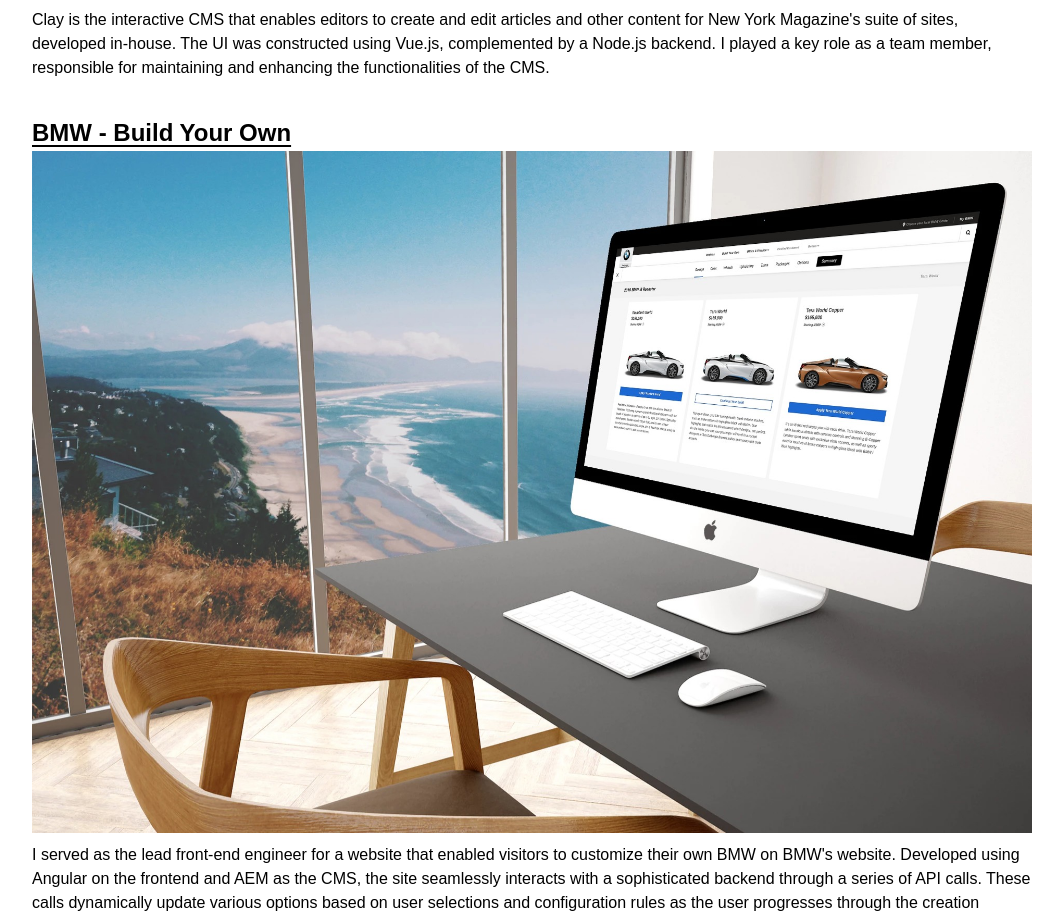
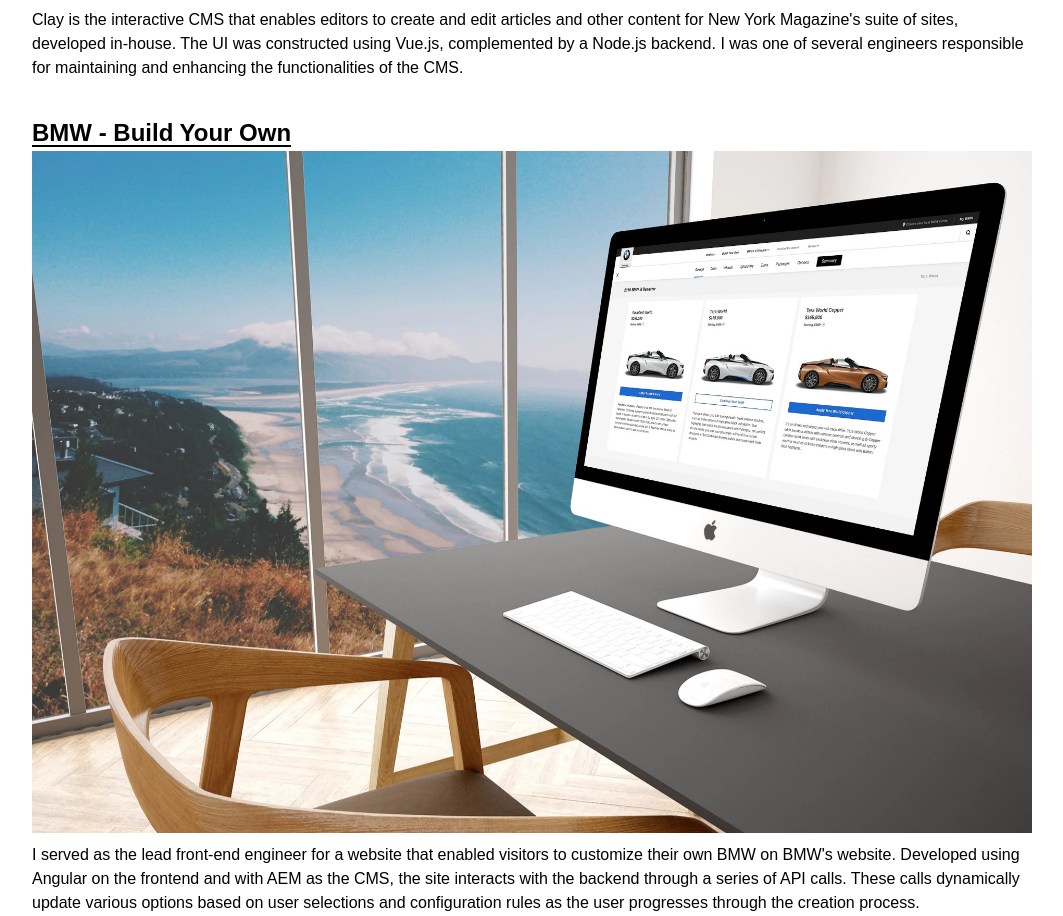
Before and after one commit to scottnash/scottnash.codes, a Next.js app: page / in a window 1280 px wide. Shown: the part 1881-2797 px from the top of the page, without its empty margins (193-1256 px from the left). Built offline with nearby package versions, Linux system fonts and the light colour scheme.

Commit message:
updating copy

```diff
--- a/src/app/page.js
+++ b/src/app/page.js
@@ -38,8 +38,8 @@ export default function Home() {
       </aside>
       <div className="flex flex-col sm:ml-[200px]">
         <h1 className="text-[32px] font-bold mt-[25px] mx-[25px]">Hello!👋</h1>
-        <p className="mx-[25px] mb-[25px]">I am a senior Front-End Engineer, experienced with React, React Native, and many other frameworks, packages, and vanilla JavaScript. Proficient in the art of crafting dynamic and responsive user interfaces and with a robust command over React and its Native counterpart, I excel in building seamless, cross-platform applications that bridge the gap between web and mobile environments. My expertise lies in leveraging React's component-based architecture to create scalable and maintainable code, ensuring optimal performance across various platforms. Whether it's developing interactive web applications or native mobile solutions, my skills encompass a deep understanding of JavaScript, state management, and UI/UX principles. I thrive in collaborative environments, tackling challenges with a pragmatic approach to deliver intuitive and visually appealing user experiences.</p>
-        <p className="mx-[25px] mb-[25px]">The following are just some of the many projects I have worked on over the years.</p>
+        <p className="mx-[25px] mb-[25px]">I have many years experience as a senior Front-End Engineer, experienced with React, React Native, and many other frameworks, packages, as well as just working in vanilla JavaScript. I have worked on high profile projects as part of a large team, as well as smaller projects entirely on my own. Although my expertise lies most strongly on front-end development, I have experience on all aspects of web and mobile development, including design, UI/UX, analytics, working with APIs of a wide variety of flavors, databases, the construction of custom Content Management Systems, and just about every other aspect of taking a website or a mobile app from conception to production. I enjoy working both independently as well as part of a larger team where there is an opportunity to share knowledge and learn from others. I have never been on a team or a job where someone regretted my being there.</p>
+        <p className="mx-[25px] mb-[25px]">Below is just a partial list of the many projects I have worked on over my career.</p>
         {ProjectData.map((project, index) => {
           return (
             <div key={index} className="mt-0 mb-[25px] mx-[25px] max-w-[1000px]">
--- a/src/app/projectdata.js
+++ b/src/app/projectdata.js
@@ -10,14 +10,14 @@ const projectData = [
   },
   {
     title: 'Clay CMS',
-    description: 'Clay is the interactive CMS that enables editors to create and edit articles and other content for New York Magazine\'s suite of sites, developed in-house. The UI was constructed using Vue.js, complemented by a Node.js backend. I played a key role as a team member, responsible for maintaining and enhancing the functionalities of the CMS.',
+    description: 'Clay is the interactive CMS that enables editors to create and edit articles and other content for New York Magazine\'s suite of sites, developed in-house. The UI was constructed using Vue.js, complemented by a Node.js backend. I was one of several engineers responsible for maintaining and enhancing the functionalities of the CMS.',
     url: 'https://clay.nymag.com/',
     desktopImage: 'clay-desktop.gif',
     active: true
   },
   {
     title: 'BMW - Build Your Own',
-    description: 'I served as the lead front-end engineer for a website that enabled visitors to customize their own BMW on BMW\'s website. Developed using Angular on the frontend and AEM as the CMS, the site seamlessly interacts with a sophisticated backend through a series of API calls. These calls dynamically update various options based on user selections and configuration rules as the user progresses through the creation process.',
+    description: 'I served as the lead front-end engineer for a website that enabled visitors to customize their own BMW on BMW\'s website. Developed using Angular on the frontend and with AEM as the CMS, the site interacts with the backend through a series of API calls. These calls dynamically update various options based on user selections and configuration rules as the user progresses through the creation process.',
     url: 'https://www.bmwusa.com/byo',
     mobileImage: 'bmw-mobile.jpg',
     desktopImage: 'bmw-desktop.jpg',
@@ -47,14 +47,14 @@ const projectData = [
   },
   {
     title: 'DateTracker',
-    description: 'After searching for a date-tracking app and seeeing what was available, I decided to create my own using React Native. As the sole architect, designer, and engineer, I crafted DateTracker for both iOS and Android. This versatile app lets you count down to or track days since specific events or habits, manually or by importing from your calendar. For quick access, you can add the most important date as widget on your home screen.',
+    description: 'This is an app I constructed for my own personal use when I saw what was available in the app store and decided I could build something better than what was available. It\s a simple app that enables users to countdown or countup from important dates and display the most important date in a widget on their device. The app is built using React Native and Redux, and is available for both iOS and Android.',
     url: 'https://apps.apple.com/us/app/datetracker/id6466183057',
     desktopImage: 'daytracker-mobile.png',
     active: true
   },
   {
     title: 'Three Movie Buffs',
-    description: 'I single-handedly engineered a movie review website using a custom PHP/MYSQL CMS. Contributing one-third of the movie reviews, I was also an active member of the New York Film Critics Online society, attending press screenings and conducting celebrity interviews. The website is now archived as flat HTML pages.',
+    description: 'I was the sole engineer on a movie review website that ran for many years using a custom PHP/MYSQL CMS. Contributing one-third of the movie reviews, I was also an active member of the New York Film Critics Online society, attending press screenings and conducting celebrity interviews. The website is now archived as flat HTML pages.',
     url: 'http://www.threemoviebuffs.com/',
     mobileImage: 'threemoviebuffs-mobile.jpg',
     desktopImage: 'threemoviebuffs-desktop.jpg',
@@ -62,7 +62,7 @@ const projectData = [
   },
   {
     title: 'Celebrity Concentration',
-    description: 'Remember the old Concentration card game? Well, brace yourself for the celebrity edition, where memory meets the red carpet! It\'s like the Oscars for your brain, but with cards. Ready to exercise those memory muscles and match the faces of stars? Let the games begin! This game was built using React and images taken from my movie review website threemoviebuffs.com.',
+    description: 'This was a game I built for my movie review website threemoviebuffs.com in React, which uses images of celebrities taken from that site to make up the faces of the cards in this celebrity version of the classic memory card game.',
     url: 'https://scottnash.codes/concentration/',
     mobileImage: 'celebrity-concentration-mobile.jpg',
     desktopImage: 'celebrity-concentration-desktop.jpg',
@@ -70,7 +70,7 @@ const projectData = [
   },
   {
     title: 'Name that Movie',
-    description: 'Get set for a cinematic brain teaser! Dive into a movie guessing game, where you have to guess the hidden movie. With a few clever clues and VueJS magic, it\'s your own film detective agency in a digital nutshell!',
+    description: 'This was another game written for threemoviebuffs.com, this time using Vue.js. The game presents a hidden movie still and asks the user to identify the movie by removing random squares to reveal more of the image. The fewer squares removed, the more points the user earns.',
     url: 'https://scottnash.codes/name-that-movie/#/',
     mobileImage: 'name-that-movie-mobile.jpg',
     desktopImage: 'name-that-movie-desktop.jpg',
```
